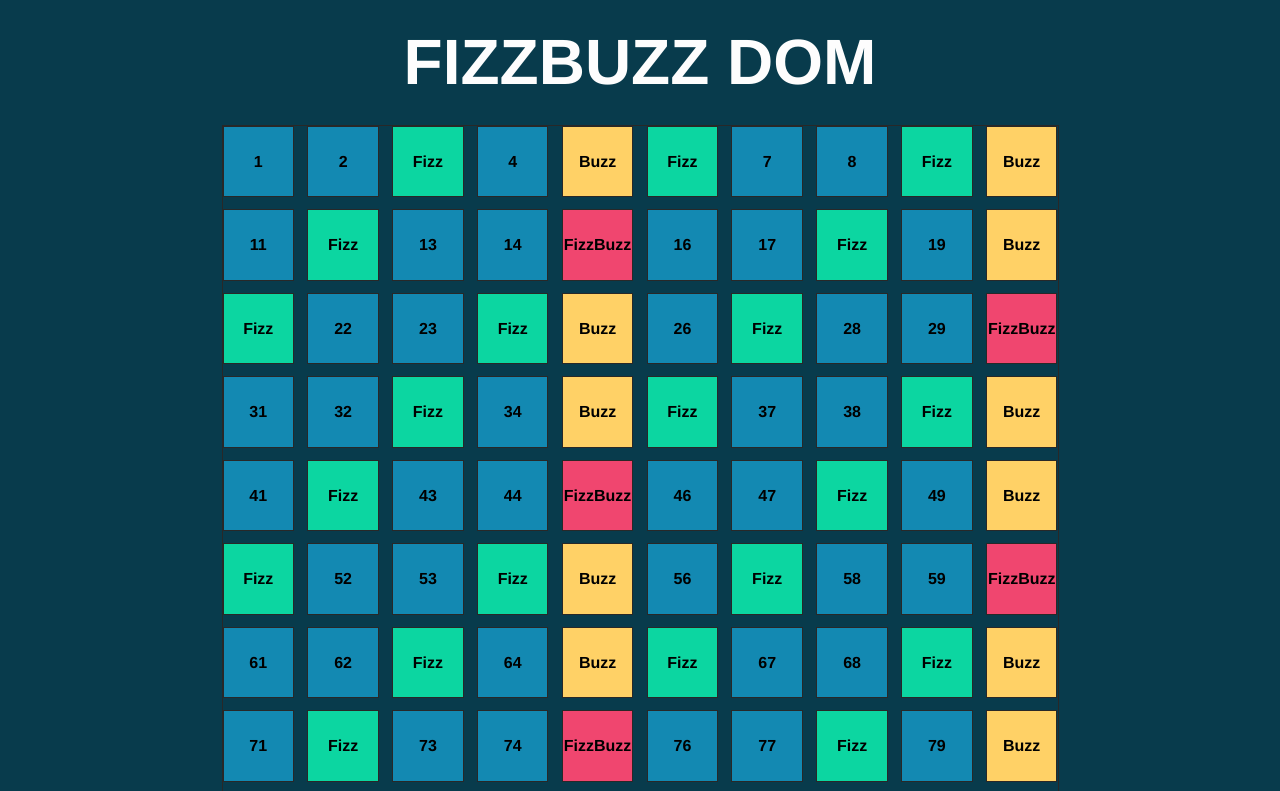
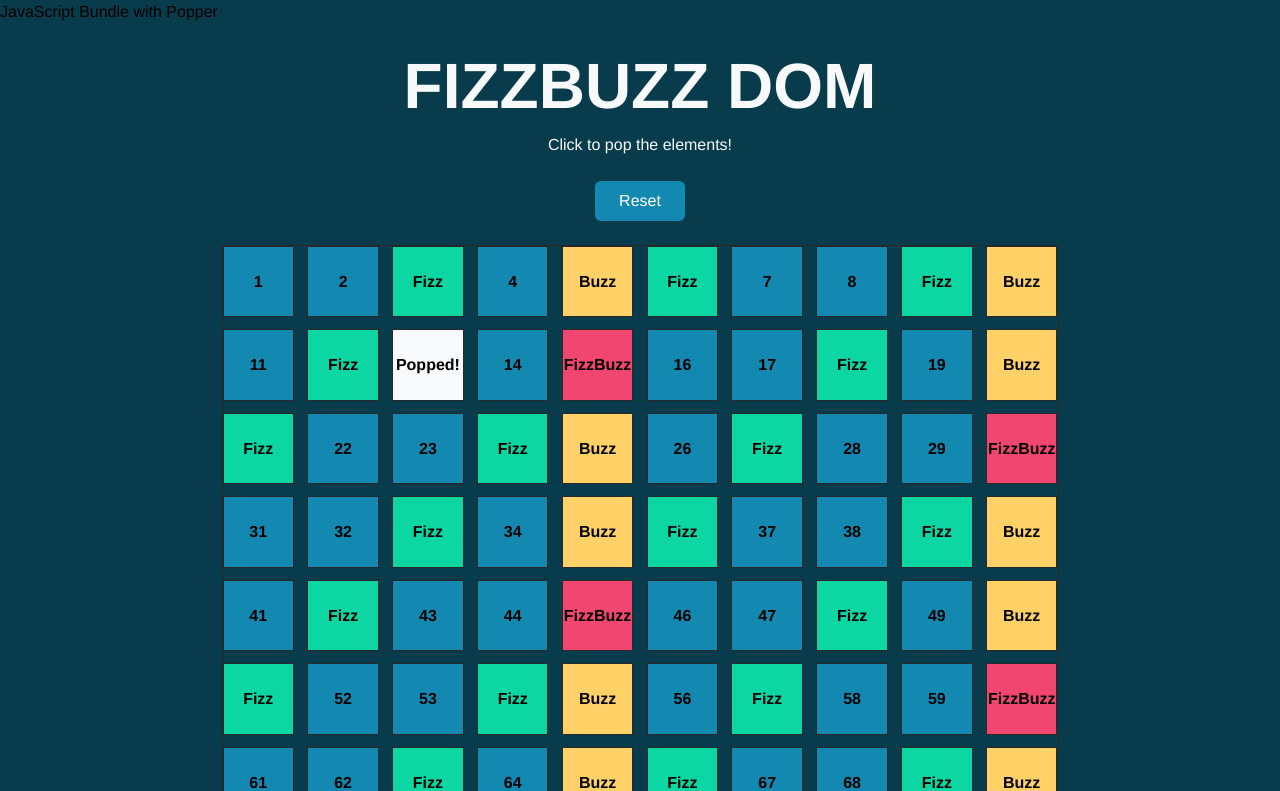
Before and after one commit to EliGolam/js-fizzbuzz, a plain HTML site: page index.html in a window 1280 px wide. Both pictures are taken after a click on the element "13". Shown: the top 791 px of the page. Drawn offline with nearby package versions, Linux system fonts and the light colour scheme.

Commit message:
v0.1.3: added various interactive events

```diff
--- a/index.html
+++ b/index.html
@@ -22,7 +22,7 @@
     <!-- BOOTSTRAP -->
     <!-- CSS only -->
     <link href="https://cdn.jsdelivr.net/npm/bootstrap@5.2.0/dist/css/bootstrap.min.css" rel="stylesheet" integrity="sha384-gH2yIJqKdNHPEq0n4Mqa/HGKIhSkIHeL5AyhkYV8i59U5AR6csBvApHHNl/vI1Bx" crossorigin="anonymous">
-    <!-- JavaScript Bundle with Popper -->
+    JavaScript Bundle with Popper
     <script src="https://cdn.jsdelivr.net/npm/bootstrap@5.2.0/dist/js/bootstrap.bundle.min.js" integrity="sha384-A3rJD856KowSb7dwlZdYEkO39Gagi7vIsF0jrRAoQmDKKtQBHUuLZ9AsSv4jD4Xa" crossorigin="anonymous"></script>
 
     <!-- my css -->
@@ -39,7 +39,17 @@
     <!-- **************************************************************************** -->
     <!--#region: HEADER -->
     <header>
-        <h1 class="title text-uppercase text-center my-4 fw-bold">FizzBuzz DOM</h1>
+        <div class="container">
+            <div class="text-center my-4 text-light">
+                <h1 class="title text-uppercase fw-bold">FizzBuzz DOM</h1>
+                <p>Click to pop the elements!</p>
+            </div>
+            <div class="text-center">
+                <button class="btn btn-primary reset-btn mb-4 bg-clr-primary border-0 px-4 py-2">Reset</button>
+            </div>
+
+        </div>
+
     </header>
     <!--#endregion: HEADER -->
     <!-- **************************************************************************** -->
--- a/script/my_script.js
+++ b/script/my_script.js
@@ -47,4 +47,16 @@ for(item = 1; item <= total_items; item++) {
     // }
     console.log(message);
     square.append(message);
+
+    square.addEventListener ('click', () => {
+        square.innerHTML = 'Popped!';
+        square.classList.remove('bg-clr-accent', 'bg-clr-secondary', 'bg-clr-tertiary', 'bg-clr-primary');
+        square.classList.add('bg-light');
+    })
 }
+
+const resetBtn = document.querySelector('.reset-btn');
+
+resetBtn.addEventListener('click', () => {
+    window.location.href=window.location.href;
+})
--- a/stylesheets/my_style.css
+++ b/stylesheets/my_style.css
@@ -1,5 +1,4 @@
 .title {
-    color: var(--clr-white);
     font-size: 4rem;
 }
 
```
Also changed, not shown: 1 other file.
